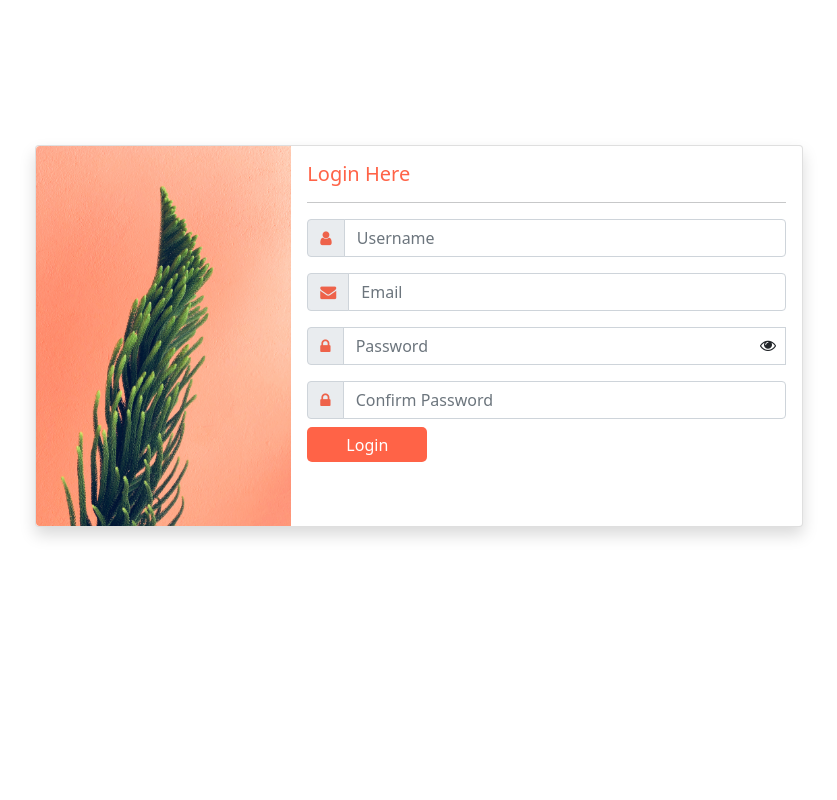
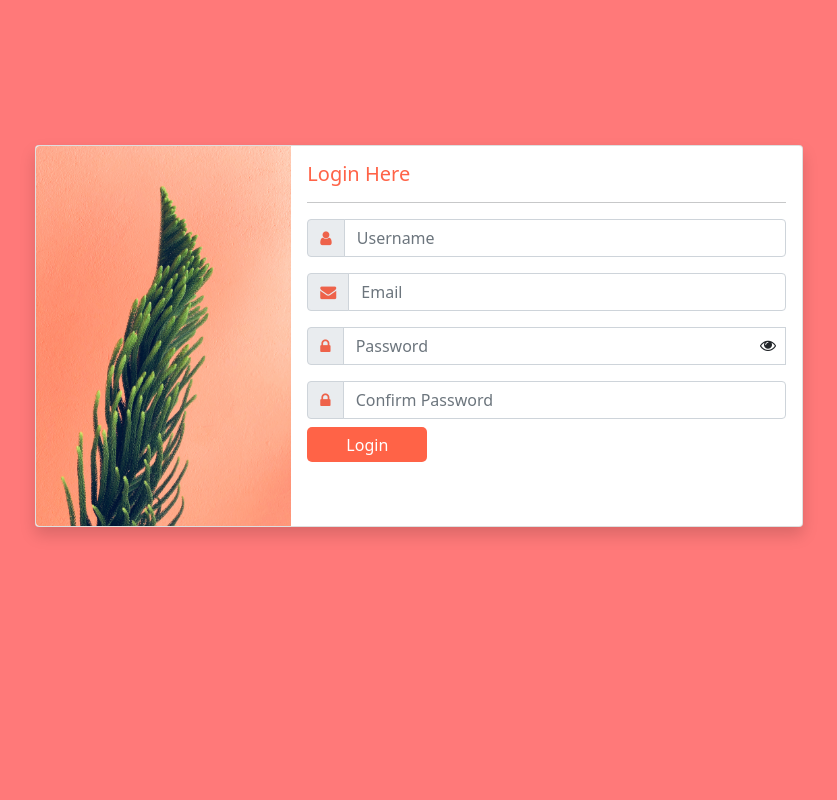
Before and after one commit to Sujon-Ahmed/CREATIVE_IT, a PHP site: page /H.W/login_form_validation/index.php in a window 1280 px wide. Shown: the whole page, without its empty margins (210-1047 px from the left). Run offline with PHP 8.4, Linux system fonts and the light colour scheme; some libraries are stand-ins or nearby versions.

Commit message:
change section background color

```diff
--- a/class-05/H.W/login_form_validation/css/style.css
+++ b/class-05/H.W/login_form_validation/css/style.css
@@ -8,6 +8,7 @@ section {
     width: 100vw;
     height: 100vh;
     position: relative;
+    background: #ff7979;
 }
 .container {
     position: absolute;
```
